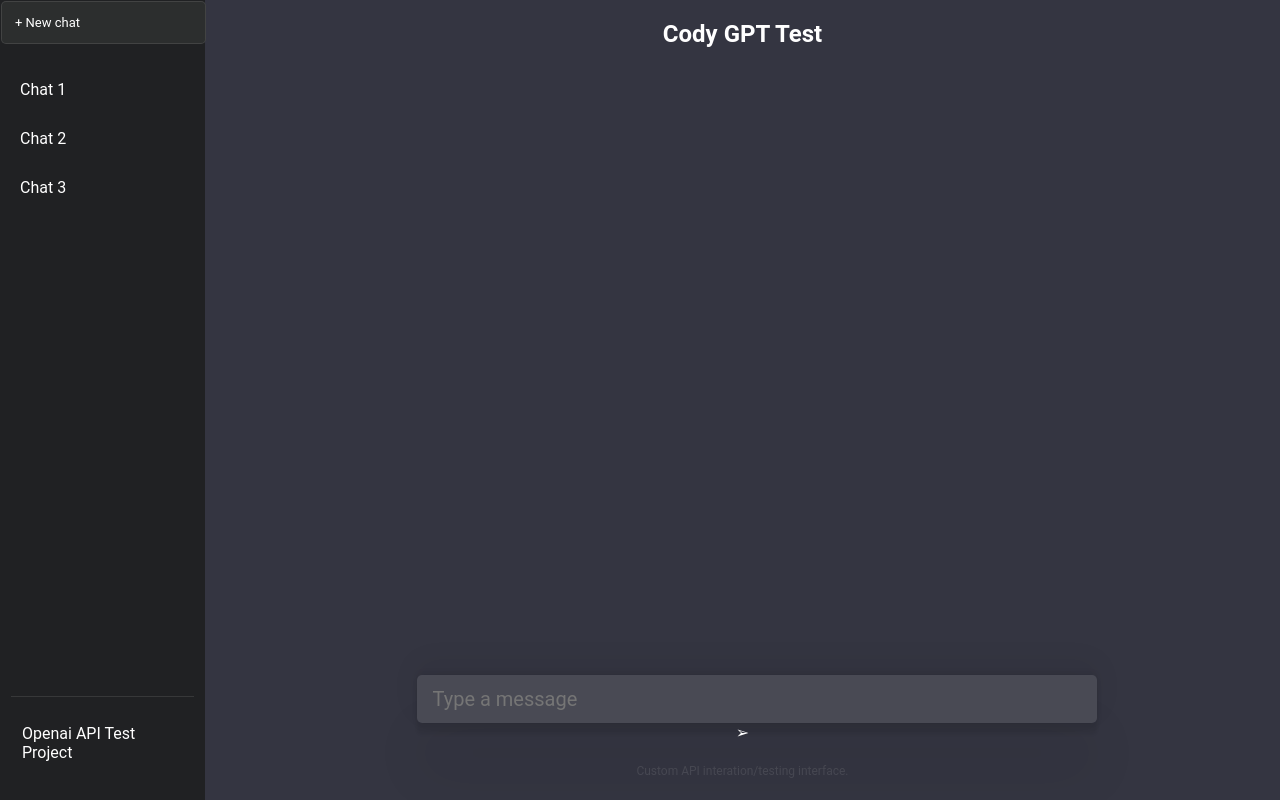
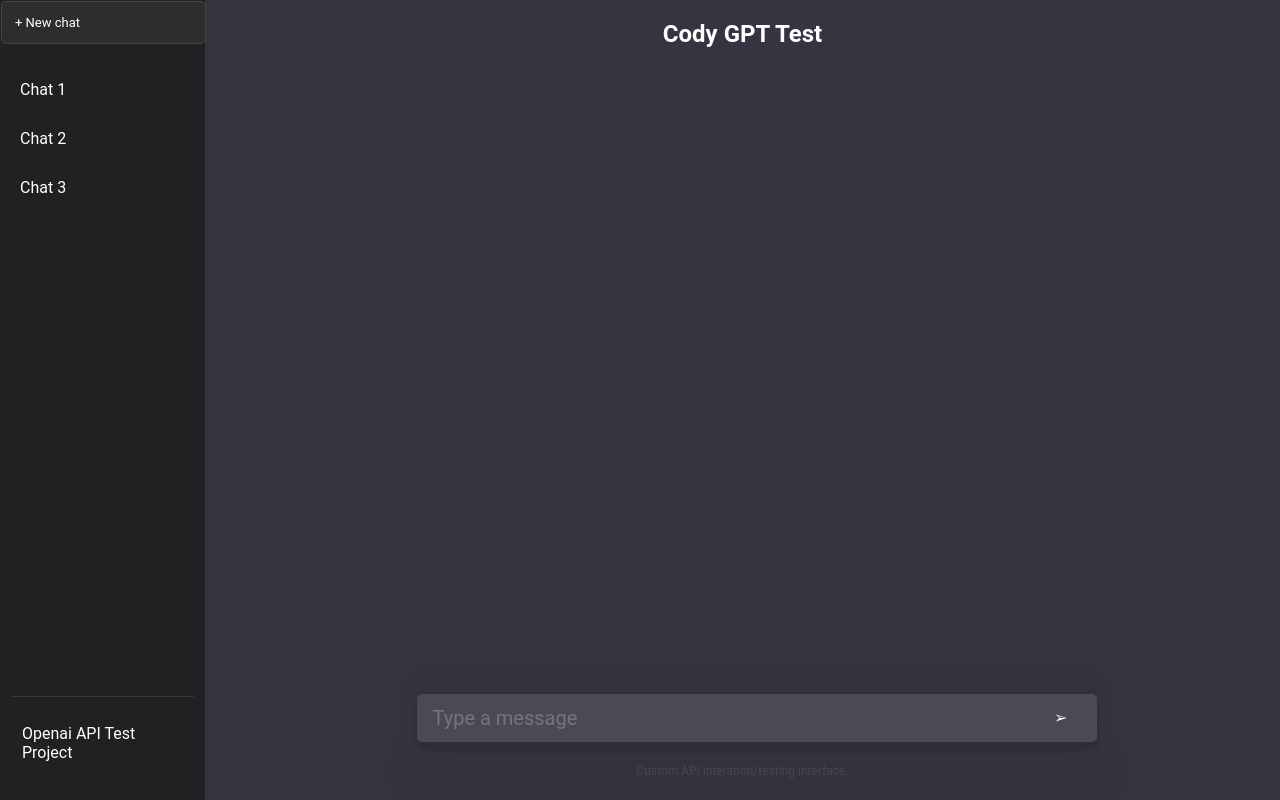
Before and after one commit to CodySimonds65/openai-api, a React (Create React App) app: page / in a window 1280 px wide. Built offline with nearby package versions, Linux system fonts and the light colour scheme.

Commit message:
conenction back to front

```diff
--- a/server.js
+++ b/server.js
@@ -12,11 +12,11 @@
   const Options = {
     method: "POST",
     headers: {
+      Authorization: `Bearer ${API_KEY}`,
       "Content-Type": "application/json",
-      Authorization: `Bearer ${API_KEY}`,
     },
     body: JSON.stringify({
-      model: "gpt-4",
+      model: "gpt-3.5-turbo",
       messages: [
         {
           role: "system",
--- a/src/App.js
+++ b/src/App.js
@@ -1,6 +1,30 @@
+import { getMouseEventOptions } from "@testing-library/user-event/dist/utils";
 import "./index.css";
 
 const App = () => {
+  const getMessages = async () => {
+    const Options = {
+      method: "POST",
+      body: JSON.stringify({
+        message: "Hello, how are you?",
+      }),
+      headers: {
+        "Content-Type": "application/json",
+      },
+    };
+
+    try {
+      const response = await fetch(
+        "http://localhost:8000/completions",
+        Options
+      );
+      const data = response.json();
+      console.log(data);
+    } catch (error) {
+      console.error(error);
+    }
+  };
+
   return (
     <div className="app">
       <section className="side-bar">
@@ -27,7 +51,9 @@
               className="message-input"
               placeholder="Type a message"
             />
-            <div id="submit">&#10146;</div>
+            <div id="submit" onClick={getMessages}>
+              &#10146;
+            </div>
           </div>
           <p className="info">Custom API interation/testing interface.</p>
         </div>
--- a/src/index.css
+++ b/src/index.css
@@ -98,3 +98,10 @@
 input:focus {
   outline: none;
 }
+
+#submit {
+  position: absolute;
+  bottom: 15px;
+  right: 0;
+  cursor: pointer;
+}
```
